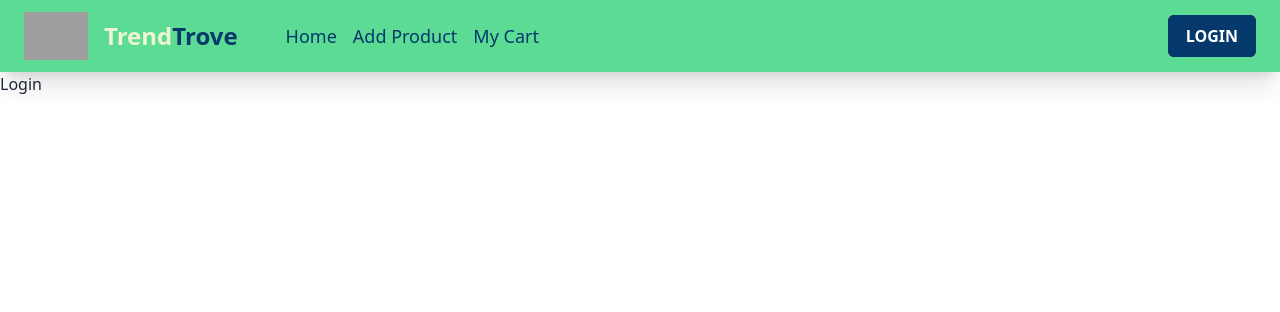
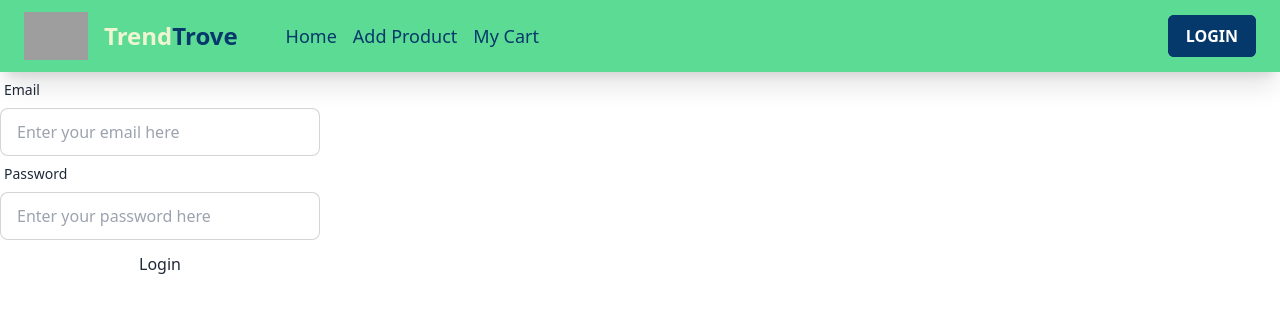
Before and after one commit to 5hishirH/BrandShop-client, a React (Vite) app: page /login in a window 1280 px wide. Shown: the top 312 px of the page. Built offline with nearby package versions, Linux system fonts and the light colour scheme; grey boxes are pictures that could not be loaded.

Commit message:
feat: create basic login form

```diff
--- a/package.json
+++ b/package.json
@@ -17,7 +17,8 @@
     "react-dom": "^18.2.0",
     "react-icons": "^4.11.0",
     "react-router-dom": "^6.17.0",
-    "sort-by": "^0.0.2"
+    "sort-by": "^0.0.2",
+    "sweetalert2": "^11.6.13"
   },
   "devDependencies": {
     "@types/react": "^18.2.15",
--- a/src/Pages/Login.jsx
+++ b/src/Pages/Login.jsx
@@ -1,11 +1,38 @@
-import React from 'react'
+import React from "react";
 
 const Login = () => {
   return (
     <div>
-        Login
+      <form action="">
+        {/* email */}
+        <div className="form-control w-full max-w-xs">
+          <label className="label">
+            <span className="label-text">Email</span>
+          </label>
+          <input
+            type="email"
+            name="email"
+            placeholder="Enter your email here"
+            className="input input-bordered w-full max-w-xs"
+          />
+        </div>
+
+        {/* password */}
+        <div className="form-control w-full max-w-xs">
+          <label className="label">
+            <span className="label-text">Password</span>
+          </label>
+          <input
+            type="password"
+            name="password"
+            placeholder="Enter your password here"
+            className="input input-bordered w-full max-w-xs"
+          />
+        </div>
+        <input type="submit" value="Login" className="input w-full max-w-xs cursor-pointer" />
+      </form>
     </div>
-  )
-}
+  );
+};
 
-export default Login
+export default Login;
```
Also changed, not shown: 1 other file (tests, documents, lock files or other folders).
